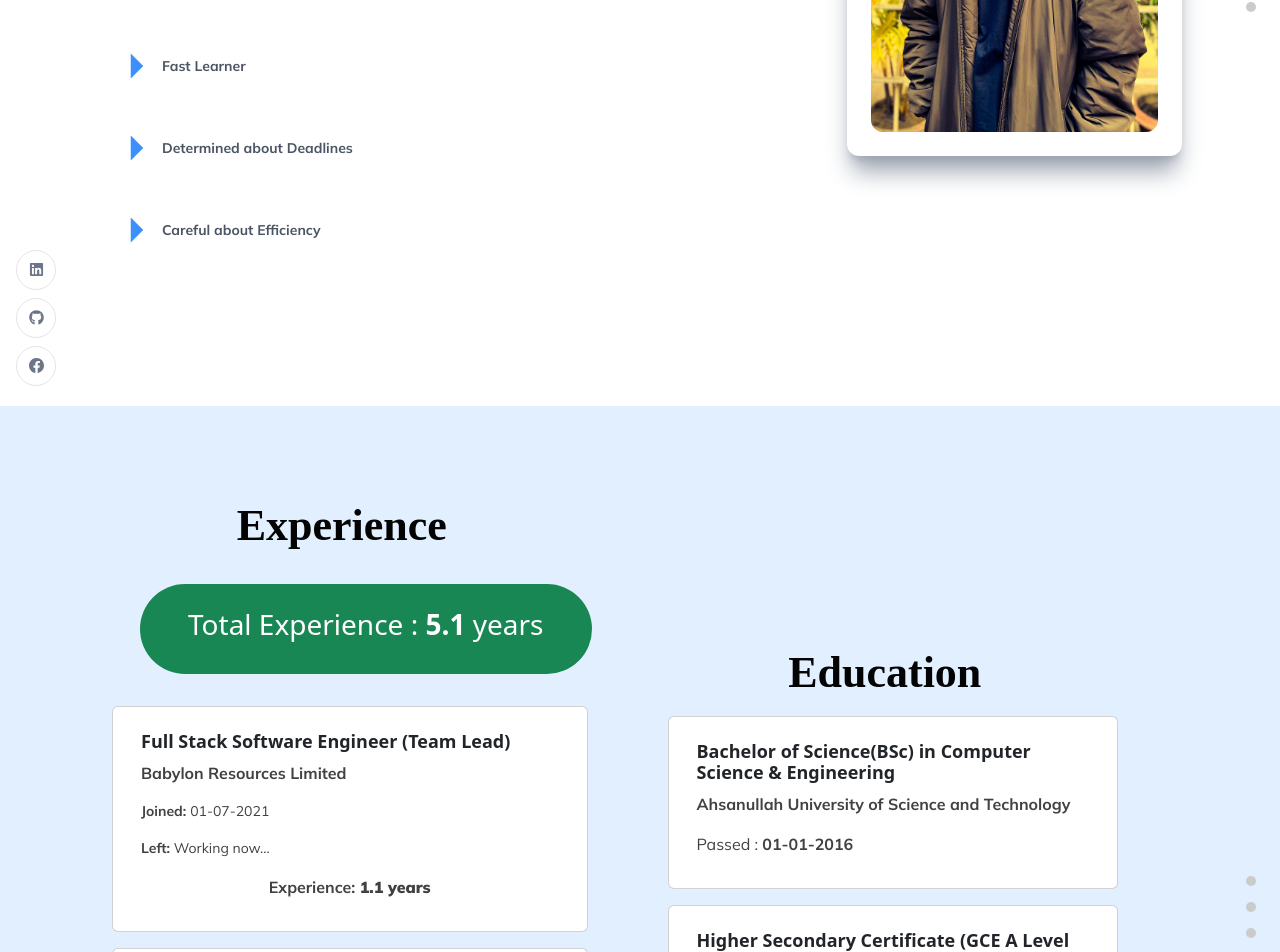
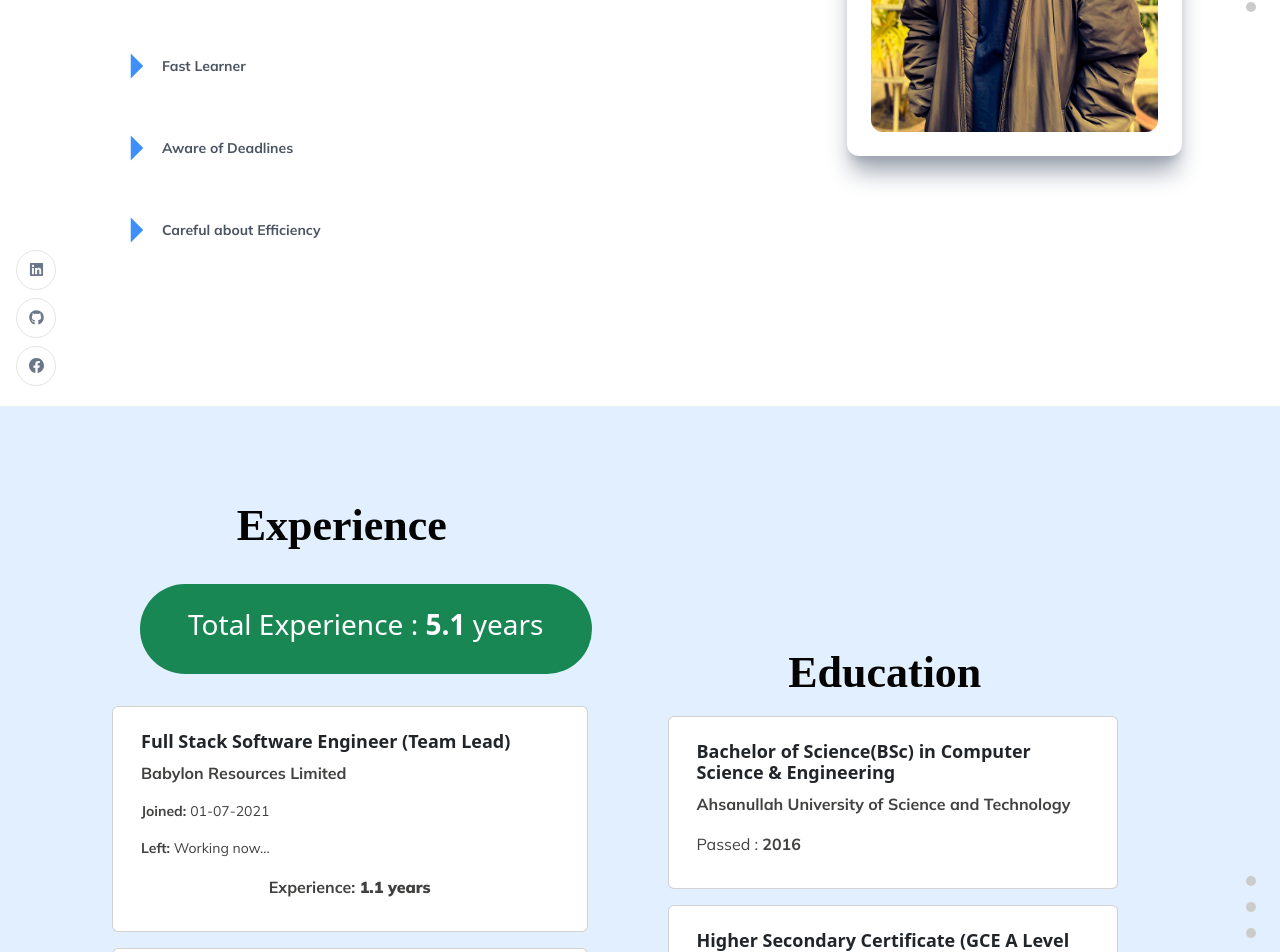
Before and after one commit to Turzoxpress/portfolio, a React (Create React App) app: page / in a window 1280 px wide. Shown: the part 2780-3732 px from the top of the page. Built offline with nearby package versions, Linux system fonts and the light colour scheme; a web font is replaced by a local one.

Commit message:
url fixed

```diff
--- a/src/components/SocialMedia.jsx
+++ b/src/components/SocialMedia.jsx
@@ -1,24 +1,25 @@
 import React from "react";
 import { BsTwitter, BsInstagram, BsFacebook } from "react-icons/bs";
 import { FaFacebookF, FaGithub, FaLinkedin } from "react-icons/fa";
+import constants from "../constants/constants";
 
 const SocialMedia = () => {
   return (
     <div className="app__social">
       <div>
-        <a href="https://www.linkedin.com/in/mahbubur-rahman-turzo-483773ab">
+        <a href={constants.linkedin_link}>
           <FaLinkedin />
         </a>
       </div>
 
       <div>
-        <a href="https://github.com/Turzoxpress?tab=repositories">
+        <a href={constants.github_link}>
           <FaGithub />
         </a>
       </div>
 
       <div>
-        <a href="https://www.facebook.com/MahbuburRahmanTurzo/">
+        <a href={constants.facebook_link}>
           <BsFacebook />
         </a>
       </div>
--- a/src/constants/constants.js
+++ b/src/constants/constants.js
@@ -4,6 +4,7 @@ module.exports = {
   resume_link: "https://turzoxpress.github.io/resume/",
   linkedin_link: "https://www.linkedin.com/in/turzoxpress/",
   github_link: "https://github.com/Turzoxpress?tab=repositories",
+  facebook_link: "https://www.facebook.com/mrturzobd/",
 
   navigation_items: [
     "home",
@@ -209,7 +210,7 @@ module.exports = {
         "I am always thirsty to learn something new or need to learn when necessary.",
     },
     {
-      pointName: "Determined about Deadlines",
+      pointName: "Aware of Deadlines",
       description:
         "I am able to remain calm and focused no matter how difficult the task. I always try to stay positive and find a way out. I am sure that everything happens for a reason and that any mistake can be fixed.",
     },
--- a/src/container/Skills/Experience.jsx
+++ b/src/container/Skills/Experience.jsx
@@ -129,7 +129,8 @@ const Experience = () => {
                       <p className="app__work_platform_p">
                         Passed :{" "}
                         <strong>
-                          {moment(items.passing_year).format("DD-MM-YYYY")}
+                          {/* {moment(items.passing_year).format("DD-MM-YYYY")} */}
+                          {moment(items.passing_year).format("YYYY")}
                         </strong>
                       </p>
                     </div>
```
